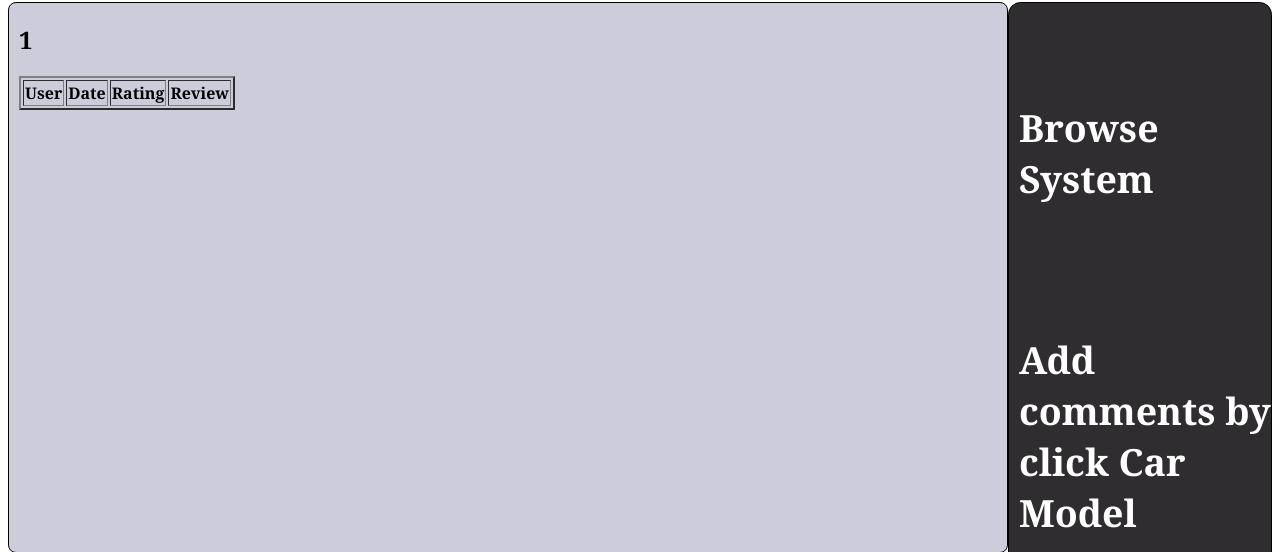
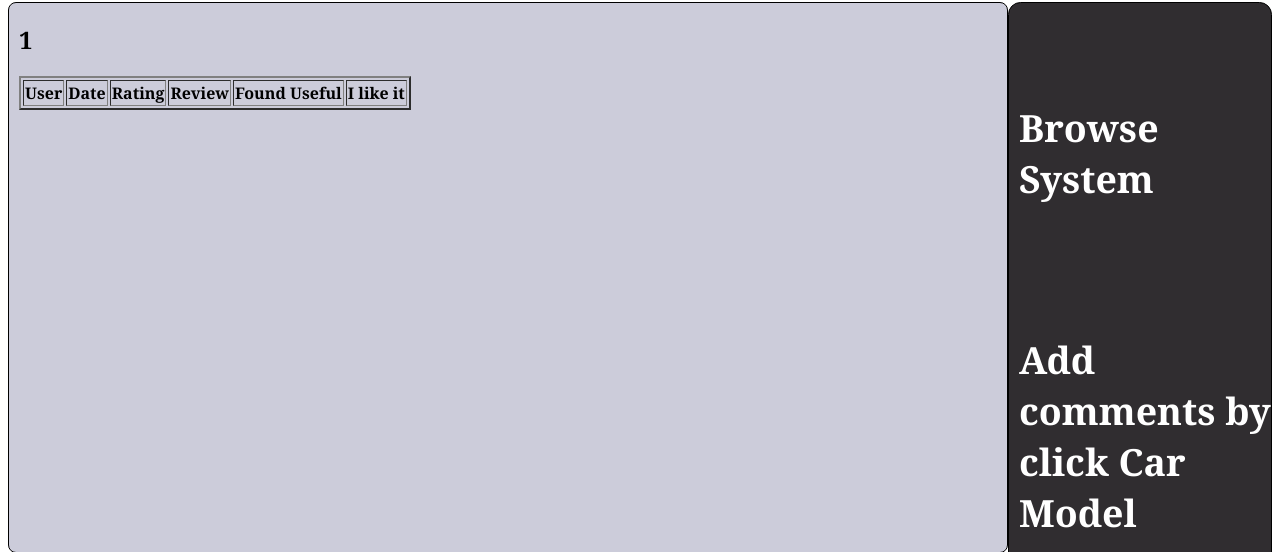
Before and after one commit to dtang31/SRT-Final-Project, a Flask app: page /review_all/1 in a window 1280 px wide. Shown: the part 58-610 px from the top of the page. Run offline with Flask 3, Linux system fonts and the light colour scheme; data comes from the database, SQL or seed files in the repository; lists and menus that the app fills with data are empty.

Commit message:
Like Function added

```diff
--- a/app.py
+++ b/app.py
@@ -87,6 +87,24 @@ def information(id):
         return redirect(url_for('home', message = "Review Submitted"))
     return render_template('car_info.html', car = car)
 
+@app.route('/useful/<int:id>/<int:likenumber>', methods = ['GET'])
+def thumbup(id,likenumber):
+    likenumber +=1
+    #if request.method == 'POST':
+    cursor = conn.cursor()
+    cursor.execute('UPDATE flaskapp_reviews set likecount = %s where id = %s', (likenumber, id,))
+    conn.commit()
+    #    return redirect(url_for('home', message = "Review Submitted"))
+    return redirect(url_for('home', message = "Like counted"))
+
+@app.route('/useful_one/<int:id>/<int:likenumber>/<MMY>', methods = ['GET'])
+def thumbup_one(id,likenumber,MMY):
+    likenumber +=1
+    cursor = conn.cursor()
+    cursor.execute('UPDATE flaskapp_reviews set likecount = %s where id = %s', (likenumber, id,))
+    conn.commit()
+    return redirect(url_for('review_one', MMY=MMY))
+
 
 @app.route('/review_all/<MMY>', methods = ['GET'])
 def review_one(MMY):
--- a/flaskapp_flaskapp_reviews.sql
+++ b/flaskapp_flaskapp_reviews.sql
@@ -53,3 +53,8 @@ UNLOCK TABLES;
 /*!40111 SET SQL_NOTES=@OLD_SQL_NOTES */;
 
 -- Dump completed on 2024-03-22 17:54:02
+
+
+
+#####Update DB structure #######
+ALTER TABLE flaskapp_reviews add COLUMN `likecount` int NOT NULL;
--- a/templates/home.html
+++ b/templates/home.html
@@ -28,6 +28,8 @@
                     <th>Date</th>
                     <th>Rating</th>
                     <th>Review</th>
+                    <th>Found Useful</th>
+                    <th>I Like it</th>
                 <tr>
                 {% for user in users %}
                 <tr>
@@ -36,9 +38,9 @@
                     <td>{{user[3]}}</td>
                     <td>{{user[4]}}</td>
                     <td>{{user[5]}}</td>
+                    <td>{{user[6]}}</td>
                     <td>
-                        <a href = "/like">Like</a>&nbsp;&nbsp;&nbsp;
-                        <a href = "/dislike">Dislike</a>
+                        <a href = "/useful/{{user[0]}}/{{user[6]}}">Like</a>
                     </td>
                 </tr>
                 {% endfor %}
--- a/templates/review_one.html
+++ b/templates/review_one.html
@@ -26,6 +26,8 @@
                     <th>Date</th>
                     <th>Rating</th>
                     <th>Review</th>
+                    <th>Found Useful</th>
+                    <th>I like it</th>
                 </tr>
                 {% for review in reviews %}
                 <tr>
@@ -33,6 +35,8 @@
                     <td>{{review[3]}}</td>
                     <td>{{review[4]}}</td>
                     <td>{{review[5]}}</td>
+                    <td>{{review[6]}}</td>
+                    <td><a href = "/useful_one/{{review[0]}}/{{review[6]}}/{{review[2]}}">Like</a></td>
                 </tr>
                 {% endfor %}
             </table>
```
